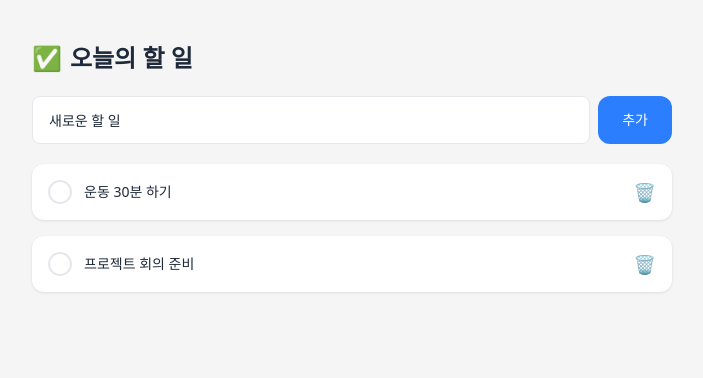
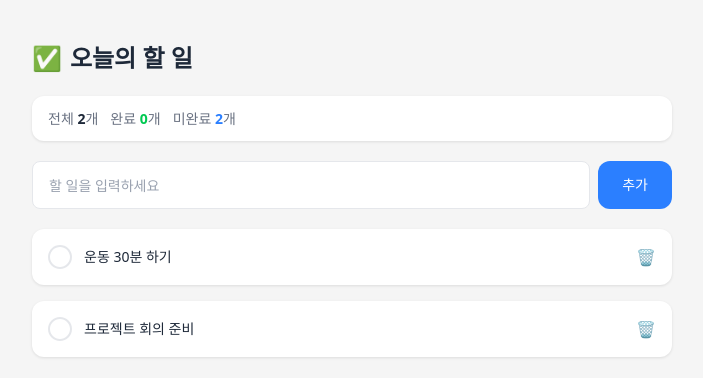
Before and after one commit to IT-Cotato/13th-Frontend-Assignment, a React (Vite) app: page / in a window 1280 px wide. Shown: the top 378 px of the page, without its empty margins (8-711 px from the left). Built offline with nearby package versions, Linux system fonts and the light colour scheme; a web font is replaced by a local one.

Commit message:
feat: 완료 미완료 기능 구현 및 3주차 수정사항 반영

```diff
--- a/package.json
+++ b/package.json
@@ -12,6 +12,7 @@
   "dependencies": {
     "@tailwindcss/postcss": "^4.2.1",
     "postcss": "^8.5.8",
+    "pretendard": "^1.3.9",
     "react": "^19.2.4",
     "react-dom": "^19.2.4",
     "tailwindcss": "^4.2.1"
--- a/src/App.tsx
+++ b/src/App.tsx
@@ -1,19 +1,15 @@
 import { useState } from "react";
 import TodoHeader from "./components/TodoHeader";
 import TodoInput from "./components/TodoInput";
+import TodoCounter from "./components/TodoCounter";
 import TodoList from "./components/TodoList";
-
-export type Todo = {
-  id: number;
-  text: string;
-  completed: boolean;
-};
+import type { Todo } from "./types/todo";
 
 function App() {
   const title = "오늘의 할 일";
   const icon = "✅";
 
-  const [inputValue, setInputValue] = useState<string>("새로운 할 일");
+  const [inputValue, setInputValue] = useState<string>("");
 
   const [todos, setTodos] = useState<Todo[]>([
     { id: 1, text: "운동 30분 하기", completed: false },
@@ -49,15 +45,27 @@ function App() {
     setInputValue("");
   };
 
+  const totalCount = todos.length;
+  const completedCount = todos.filter((todo) => todo.completed).length;
+  const activeCount = todos.filter((todo) => !todo.completed).length;
+
   return (
     <div className="min-h-screen bg-neutral-100 p-10">
       <div className="flex flex-col items-start gap-5">
         <TodoHeader icon={icon} title={title} />
+
+        <TodoCounter
+          totalCount={totalCount}
+          completedCount={completedCount}
+          activeCount={activeCount}
+        />
+
         <TodoInput
           value={inputValue}
           onChange={setInputValue}
           onAdd={handleAddTodo}
         />
+
         <TodoList
           todos={todos}
           onToggle={handleToggleTodo}
--- a/src/components/TodoCard.tsx
+++ b/src/components/TodoCard.tsx
@@ -15,12 +15,19 @@ function TodoCard({ text, completed, onToggle, onDelete }: TodoCardProps) {
         completed ? "opacity-50" : ""
       }`}
     >
-      <div className="flex items-center gap-3">
+      <label className="flex cursor-pointer items-center gap-3">
+        <input
+          type="checkbox"
+          checked={completed}
+          onChange={onToggle}
+          className="sr-only"
+        />
+
         <img
           src={completed ? checked : unchecked}
-          alt={completed ? "완료" : "미완료"}
-          className="h-6 w-6 shrink-0 cursor-pointer"
-          onClick={onToggle}
+          alt=""
+          aria-hidden="true"
+          className="h-6 w-6 shrink-0"
         />
 
         {completed ? (
@@ -32,12 +39,12 @@ function TodoCard({ text, completed, onToggle, onDelete }: TodoCardProps) {
             {text}
           </span>
         )}
-      </div>
+      </label>
 
       <button
         type="button"
         onClick={onDelete}
-        className="shrink-0 text-lg leading-none text-gray-500"
+        className="shrink-0 text-base text-gray-500"
         aria-label="할 일 삭제"
       >
         🗑️
--- /dev/null
+++ b/src/components/TodoCounter.tsx
@@ -0,0 +1,31 @@
+type TodoCounterProps = {
+  totalCount: number;
+  completedCount: number;
+  activeCount: number;
+};
+
+function TodoCounter({
+  totalCount,
+  completedCount,
+  activeCount,
+}: TodoCounterProps) {
+  return (
+    <div className="flex h-[45px] w-[640px] items-center gap-3 rounded-xl bg-white px-4 py-3 shadow-[0px_1px_3px_rgba(0,0,0,0.10)]">
+      <div className="text-sm leading-[21px] text-gray-500">
+        전체 <span className="font-semibold text-gray-800">{totalCount}</span>개
+      </div>
+
+      <div className="text-sm leading-[21px] text-gray-500">
+        완료{" "}
+        <span className="font-semibold text-green-500">{completedCount}</span>개
+      </div>
+
+      <div className="text-sm leading-[21px] text-gray-500">
+        미완료{" "}
+        <span className="font-semibold text-blue-500">{activeCount}</span>개
+      </div>
+    </div>
+  );
+}
+
+export default TodoCounter;
--- a/src/components/TodoInput.tsx
+++ b/src/components/TodoInput.tsx
@@ -5,8 +5,13 @@ type TodoInputProps = {
 };
 
 function TodoInput({ value, onChange, onAdd }: TodoInputProps) {
+  const handleSubmit = (e: React.FormEvent<HTMLFormElement>) => {
+    e.preventDefault();
+    onAdd();
+  };
+
   return (
-    <div className="flex w-[640px] items-center gap-2">
+    <form onSubmit={handleSubmit} className="flex w-[640px] items-center gap-2">
       <input
         type="text"
         value={value}
@@ -14,14 +19,14 @@ function TodoInput({ value, onChange, onAdd }: TodoInputProps) {
         onChange={(e) => onChange(e.target.value)}
         className="h-12 flex-1 rounded-lg border border-gray-200 bg-white px-4 py-3 text-sm font-normal leading-5 text-gray-800 outline-none placeholder:text-gray-400 focus:shadow-[0px_0px_0px_4px_rgba(59,130,246,1.00)] focus:outline focus:outline-2 focus:outline-offset-[-2px] focus:outline-blue-500"
       />
+
       <button
-        type="button"
-        onClick={onAdd}
+        type="submit"
         className="h-12 rounded-xl bg-blue-500 px-6 text-sm font-medium leading-5 text-white"
       >
         추가
       </button>
-    </div>
+    </form>
   );
 }
 
--- a/src/components/TodoList.tsx
+++ b/src/components/TodoList.tsx
@@ -1,5 +1,5 @@
 import TodoCard from "./TodoCard";
-import type { Todo } from "../App";
+import type { Todo } from "../types/todo";
 
 type TodoListProps = {
   todos: Todo[];
--- /dev/null
+++ b/src/types/todo.ts
@@ -0,0 +1,5 @@
+export type Todo = {
+  id: number;
+  text: string;
+  completed: boolean;
+};
```
Also changed, not shown: src/main.tsx (+7 -6 lines), 1 other file (tests, documents, lock files or other folders).
